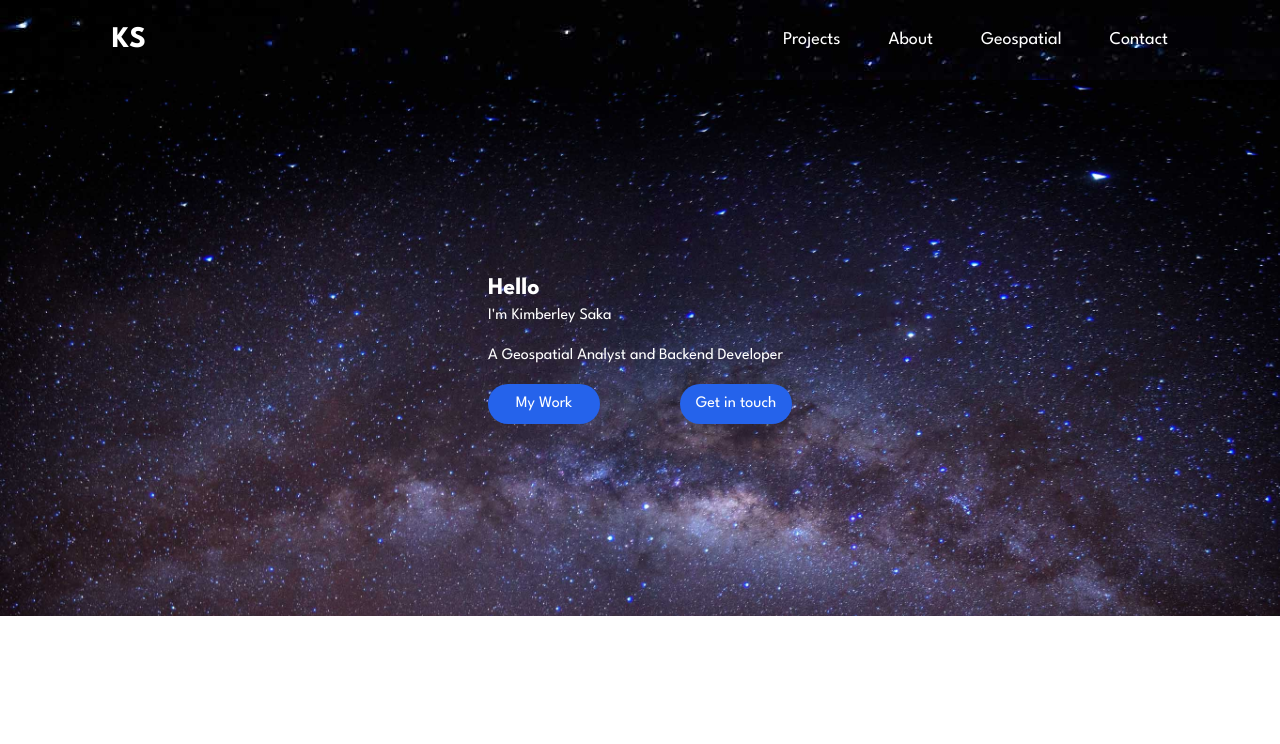
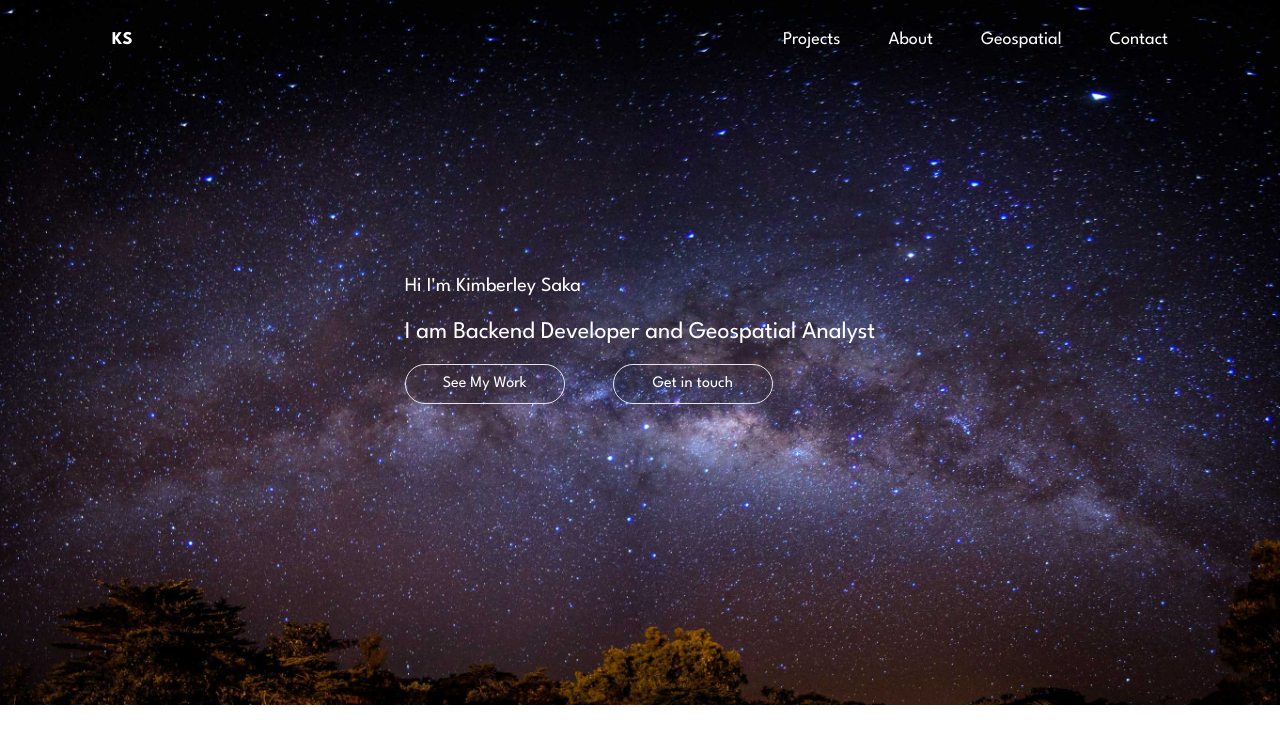
Before and after one commit to Kimberley-saka/my_portfolio, a React (Vite) app: page / in a window 1280 px wide. Shown: the top 744 px of the page. Built offline with nearby package versions, Linux system fonts and the light colour scheme.

Commit message:
updated a few things

```diff
--- a/src/App.jsx
+++ b/src/App.jsx
@@ -1,10 +1,7 @@
 import NavBar from "./components/Navigation/NavBar";
-import AboutPage from "./pages/About";
+import Projects from "./components/Projects";
 import HomePage from "./pages/Home";
 import { Route, Routes } from "react-router-dom";
-import ProjectsPage from "./pages/Projects";
-import GeospatialProducts from "./pages/Geospatial";
-import ContactPage from "./pages/Contact";
 
 export default function App() {
   return(
@@ -12,10 +9,7 @@ export default function App() {
       <NavBar/>
       <Routes>
         <Route path="/" element={<HomePage/>} ></Route>
-        <Route path="/about" element={<AboutPage/>} ></Route>
-        <Route path="/projects" element={<ProjectsPage/>} ></Route>
-        <Route path="/geospatial" element={<GeospatialProducts/>} ></Route>
-        <Route path="/contact" element={<ContactPage/>} ></Route>
+        <Route path="/projects" element={<Projects/>} ></Route>
       </Routes>
     </div>
   )
--- a/src/components/Navigation/NavBar.jsx
+++ b/src/components/Navigation/NavBar.jsx
@@ -2,8 +2,8 @@ import { Link } from "react-router-dom"
 export default function NavBar() {
   return(
     <div className="flex flex-row justify-between items-center h-20 px-28
-     text-white bg-galaxy text-lg">
-        <div className="flex text-3xl font-bold">
+     text-white text-lg">
+        <div className="flex text-3`xl font-bold">
           <Link to="/">KS</Link>
         </div>
 
--- /dev/null
+++ b/src/components/Projects.jsx
@@ -0,0 +1,20 @@
+
+export default function Projects() {
+  return (
+    <div className="flex flex-row bg-slate-300">
+      <div className="flex flex-col">
+        <div>
+          Geospatial Portal
+        </div>
+        <div className="flex flex-col">
+          <div>
+            Techstack
+          </div>
+          <div>
+            Description
+          </div>
+        </div>
+      </div>
+    </div>
+  )
+}
--- a/src/index.css
+++ b/src/index.css
@@ -5,4 +5,8 @@
 
 body{
     font-family: 'League Spartan', sans-serif;
+
+    background-image: url('/src/assets/pexels-luis-kuthe-4695929.jpg');
+    background-size: cover;
+    background-repeat: no-repeat;
 }
--- a/src/pages/About.jsx
+++ /dev/null
@@ -1,8 +0,0 @@
-export default function AboutPage() {
-    return(
-        <div>
-
-            <p>About</p>
-        </div>
-    )
-}
--- a/src/pages/Contact.jsx
+++ /dev/null
@@ -1,7 +0,0 @@
-export default function ContactPage() {
-  return (
-    <div>
-      Contact me
-    </div>
-  )
-}
--- a/src/pages/Geospatial.jsx
+++ /dev/null
@@ -1,8 +0,0 @@
-export default function GeospatialProducts() {
-    return(
-        <div>
-
-            <p>Geospatial</p>
-        </div>
-    )
-}
--- a/src/pages/Home.jsx
+++ b/src/pages/Home.jsx
@@ -3,27 +3,29 @@ import { Link } from "react-router-dom"
 export default function HomePage() {
   return(
     <div className="flex flex-col">
-      <div className=" flex flex-col justify-center items-center py-48 text-white bg-galaxy bg-cover">
-        <div className="flex flex-col space-y-4">
+      <div className=" flex flex-col justify-center items-center py-48 text-white">
+        <div className="flex flex-col space-y-4 px-10">
+
           <div>
-            <div className="text-2xl font-bold">
-              Hello
-            </div>
-
-            <div>
-              I&apos;m Kimberley Saka
+            <div className="text-xl">
+              Hi I&apos;m Kimberley Saka
             </div>
           </div>
 
-          <div>
-            A Geospatial Analyst and Backend Developer
+          <div className="text-2xl">
+            I am Backend Developer and Geospatial Analyst
           </div>
 
-          <div className="flex flex-row space-x-20">
-            <Link to="/projects" className=" rounded-full bg-blue-600 w-28 h-10 flex justify-center items-center hover:bg-slate-60"
-            > My Work </Link>
-            <Link to="/contact" className=" rounded-full bg-blue-600 w-28 h-10 flex justify-center items-center hover:bg-slate-60"
-            > Get in touch </Link>
+          <div className="flex flex-col space-y-8
+            md:space-x-12 md:flex-row md:space-y-0">
+            <Link to="/projects" className="rounded-full border hover:bg-gray-500 hover:opacity-80
+            transition duration-300 w-40 h-10 flex justify-center items-center">
+             See My Work
+            </Link>
+            <Link to="/contact" className="rounded-full border hover:bg-gray-500 hover:opacity-80
+            transition duration-300 w-40 h-10 flex justify-center items-center">
+            Get in touch
+            </Link>
 
           </div>
 
@@ -31,7 +33,6 @@ export default function HomePage() {
 
       </div>
 
-
       </div>
   )
 }
--- a/src/pages/Projects.jsx
+++ /dev/null
@@ -1,8 +0,0 @@
-export default function ProjectsPage() {
-    return(
-        <div>
-
-            <p>Projects</p>
-        </div>
-    )
-}
```
